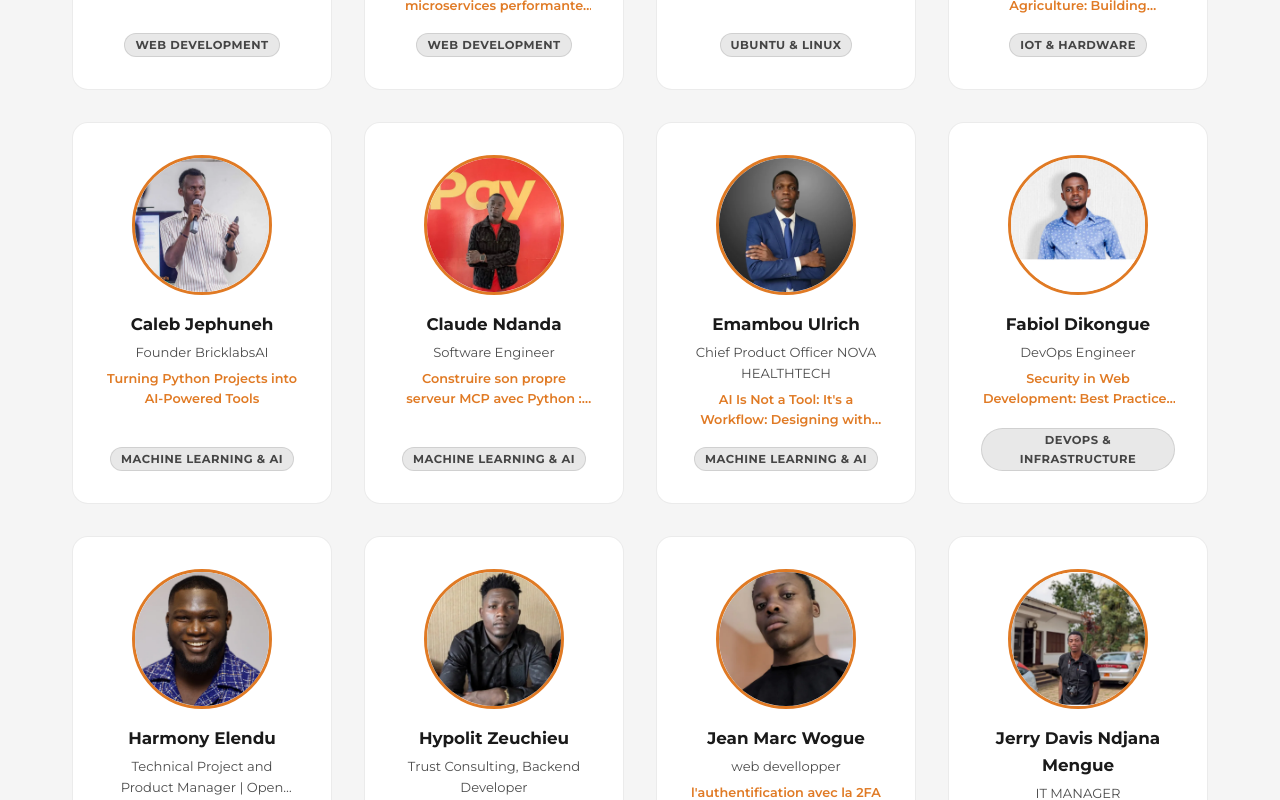
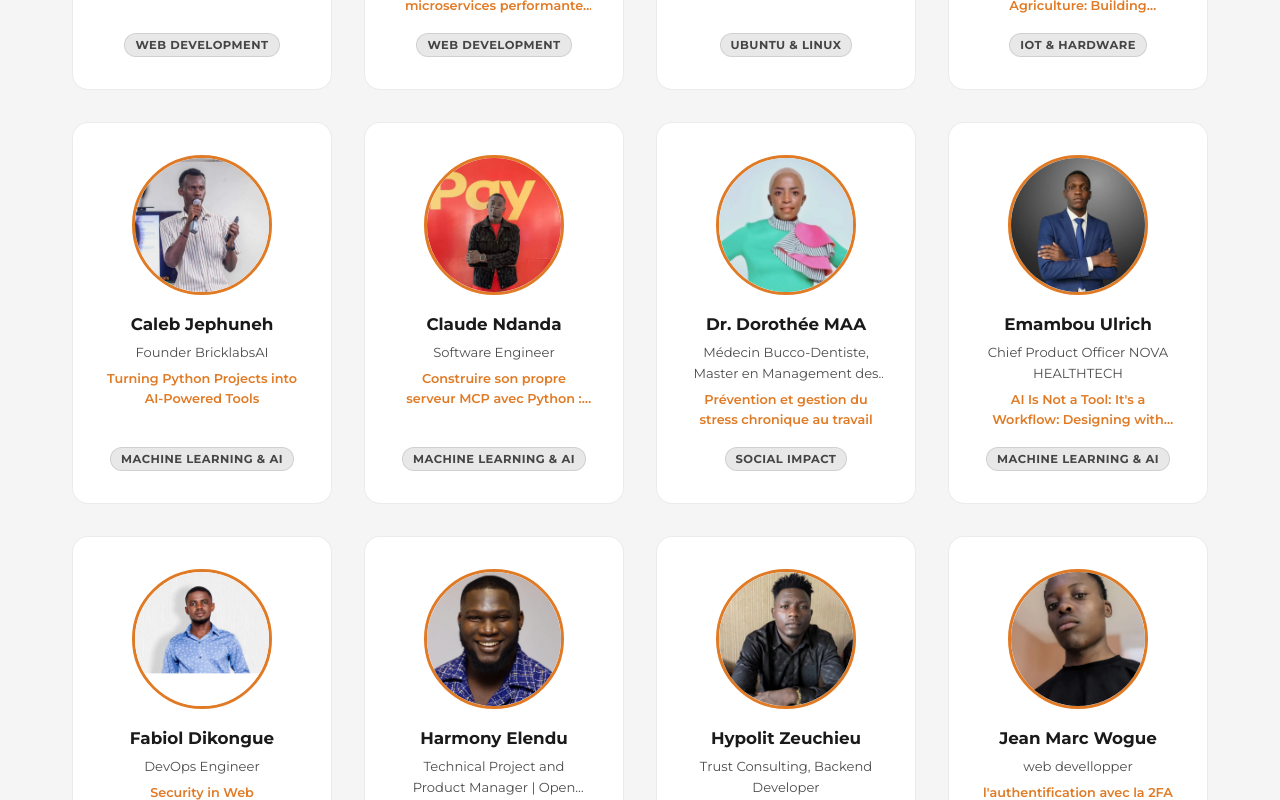
Before and after one commit to pythoncameroon/PyCon_Cameroon_2026, a React (Vite) app: page /en/speakers in a window 1280 px wide. Shown: the part 860-1660 px from the top of the page. Built offline with nearby package versions, Linux system fonts and the light colour scheme.

Commit message:
feat: add Dr. Dorothée MAA mental-health plenary workshop
Add Dr. Dorothée MAA as a speaker with photo and French bio. Schedule
her stress-management workshop as a Day 1 plenary session (full-width,
all attendees) at 10:20, distinct from Sema's Day 3 breakout.

```diff
--- a/src/data/agenda.js
+++ b/src/data/agenda.js
@@ -9,6 +9,7 @@ export const agenda = {
         { time: '08:30', title: 'Registration & Welcome Coffee', type: 'break', room: '' },
         { time: '09:00', title: 'Opening + Keynote 1', type: 'keynote', room: 'Plenary — all attendees', lang: 'enfr' },
         { time: '10:00', title: 'Coffee break', type: 'break', room: '' },
+        { time: '10:20', title: 'Prévention et gestion du stress chronique au travail', type: 'workshop', room: 'Plenary — all attendees', speaker: 'Dr. Dorothée MAA', lang: 'fr' },
         { time: '11:05', title: 'From WSGI to ASGI: Modernizing Django', type: 'talk', room: 'Track A', track: 'Web / Security', speaker: 'Parkson Tano Daniel', lang: 'fr' },
         { time: '11:05', title: 'Turning Python Projects into AI-Powered Tools', type: 'talk', room: 'Track B', track: 'AI / Data Science', speaker: 'Caleb Jephuneh', lang: 'enfr' },
         { time: '11:05', title: 'Architecture à budget zéro : cloud design decisions', type: 'talk', room: 'Track C', track: 'DevOps / Cloud', speaker: 'Jerry Davis Ndjana Mengue', lang: 'fr' },
--- a/src/data/speakers.js
+++ b/src/data/speakers.js
@@ -95,6 +95,21 @@ export const speakers = [    {
             day: 'day1',
             track: 'AI / Data Science',
             abstract: 'MCP (Model Context Protocol) est le protocole qui permet à un LLM de communiquer avec des outils externes de façon standardisée. Avec FastMCP en Python et Ollama en local, vous pouvez construire un agent IA custom qui raisonne sur vos propres données sans cloud, sans abonnement, sans outils no-code. Ce talk montre comment construire ce serveur from scratch, avec une démo live et des cas d\'usage concrets adaptés au contexte africain.',
+        },
+    },
+    {
+        id: 'dorothee-maa',
+        name: 'Dr. Dorothée MAA',
+        photo: '/speakers/Dorothee_Maa.webp',
+        country: 'Cameroon',
+        title: 'Médecin Bucco-Dentiste, Master en Management des Organisations Publiques',
+        bio: 'Médecin Bucco-Dentiste depuis une dizaine d\'années, elle évolue à l\'intersection de la promotion de la santé, du leadership humain et de la transformation sociale. Engagée pour la santé mentale et le bien-être au travail, elle est Présidente-Fondatrice de l\'Association COHPE et du Hub MEHAH, et auteure d\'ouvrages.',
+        linkedin: 'https://www.linkedin.com/in/doroth%C3%A9emaa/',
+        talk: {
+            title: 'Prévention et gestion du stress chronique au travail',
+            category: 'Social Impact',
+            day: 'day1',
+            abstract: 'Cet atelier porte sur la prévention et la gestion du stress chronique au travail, un enjeu majeur ayant des répercussions sur la santé comme sur la performance. Conçu dans une approche interactive et participative, il favorise les échanges, la réflexion collective et le partage d\'expériences concrètes. L\'objectif est de créer un espace dynamique, accessible et humain, propice à la prise de conscience et au développement de stratégies de mieux-être au travail.',
         },
     },
     {
```
Also changed, not shown: public/speakers/Dorothee_Maa.webp (added).
